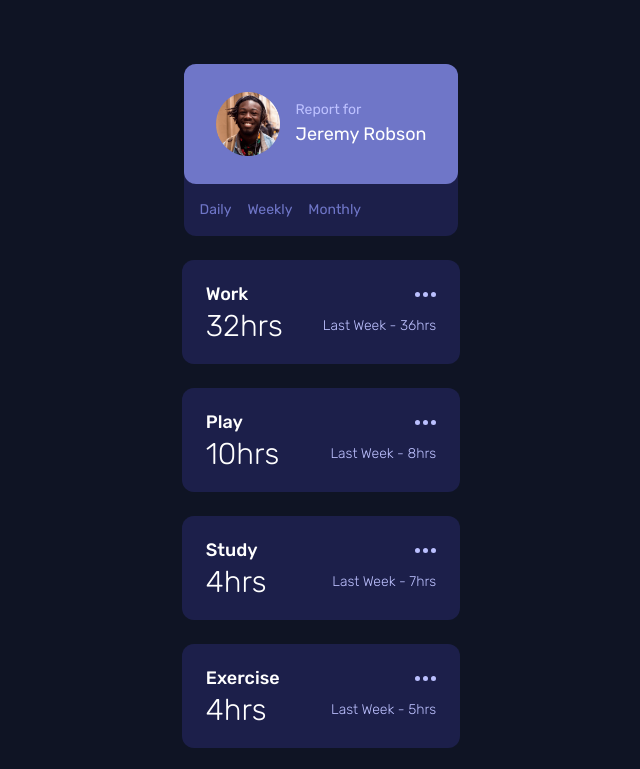
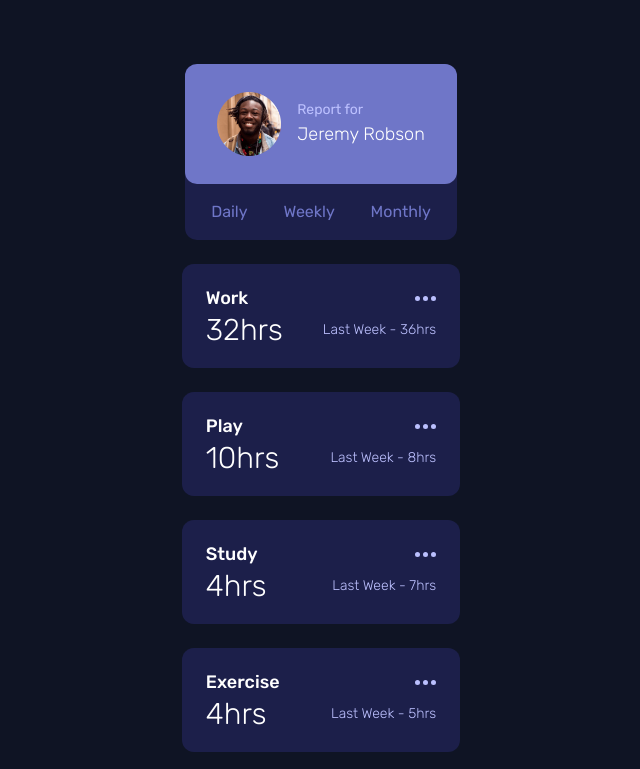
Before and after one commit to yurimzk/time-tracking-dashboard, a website: page index.html in a window 1280 px wide. Shown: the top 769 px of the page, without its empty margins (319-959 px from the left). Drawn offline with nearby package versions, Linux system fonts and the light colour scheme; files that its build step writes are made by us from their sources.

Commit message:
add light font weight to user name and justify list positioning

```diff
--- a/index.html
+++ b/index.html
@@ -39,14 +39,14 @@
           </div>
           <div class="user-info">
             <p class="text-pale-blue text-sm">Report for</p>
-            <p class="user text-white">Jeremy Robson</p>
+            <p class="user text-white font-light">Jeremy Robson</p>
           </div>
         </div>
         <div class="daily-container p-4">
-          <ul class="flex justify-items-center items-center gap-4">
-            <li class="text-desatured-blue text-sm">Daily</li>
-            <li class="text-desatured-blue text-sm">Weekly</li>
-            <li class="text-desatured-blue text-sm">Monthly</li>
+          <ul class="flex justify-around items-center gap-4">
+            <li class="text-desatured-blue text-base">Daily</li>
+            <li class="text-desatured-blue text-base">Weekly</li>
+            <li class="text-desatured-blue text-base">Monthly</li>
           </ul>
         </div>
       </header>
```
